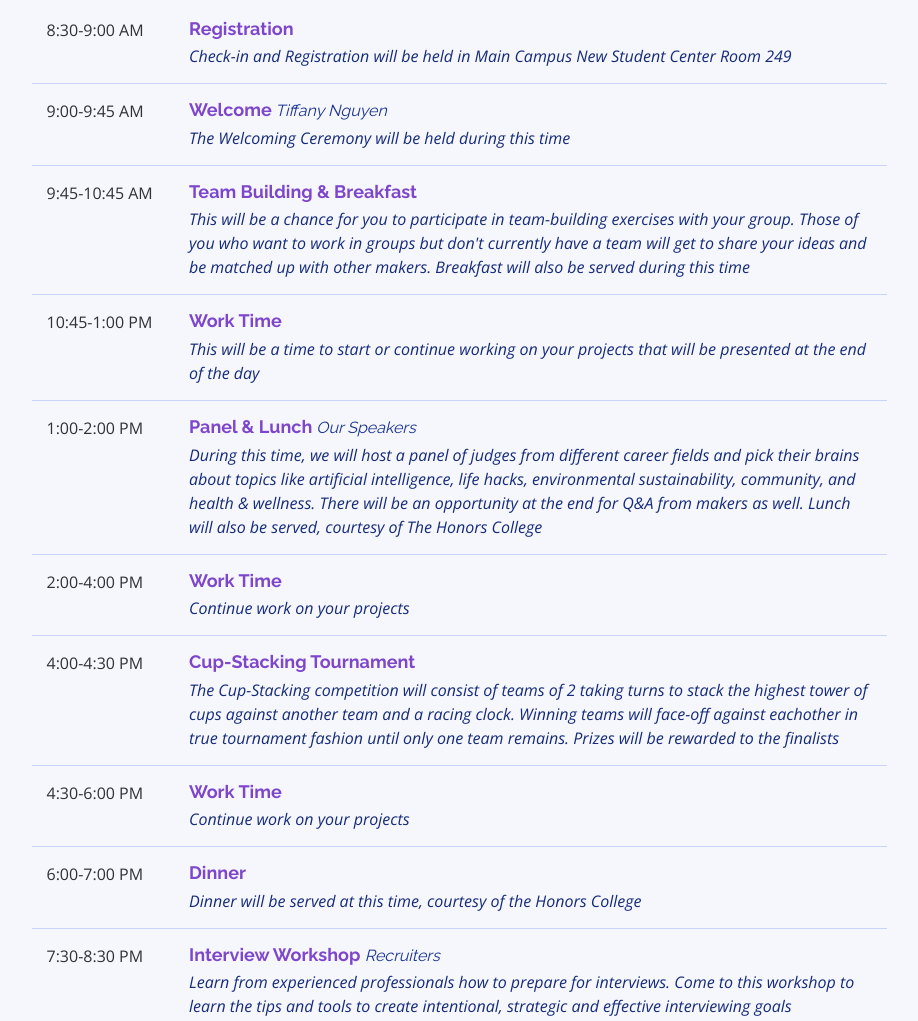
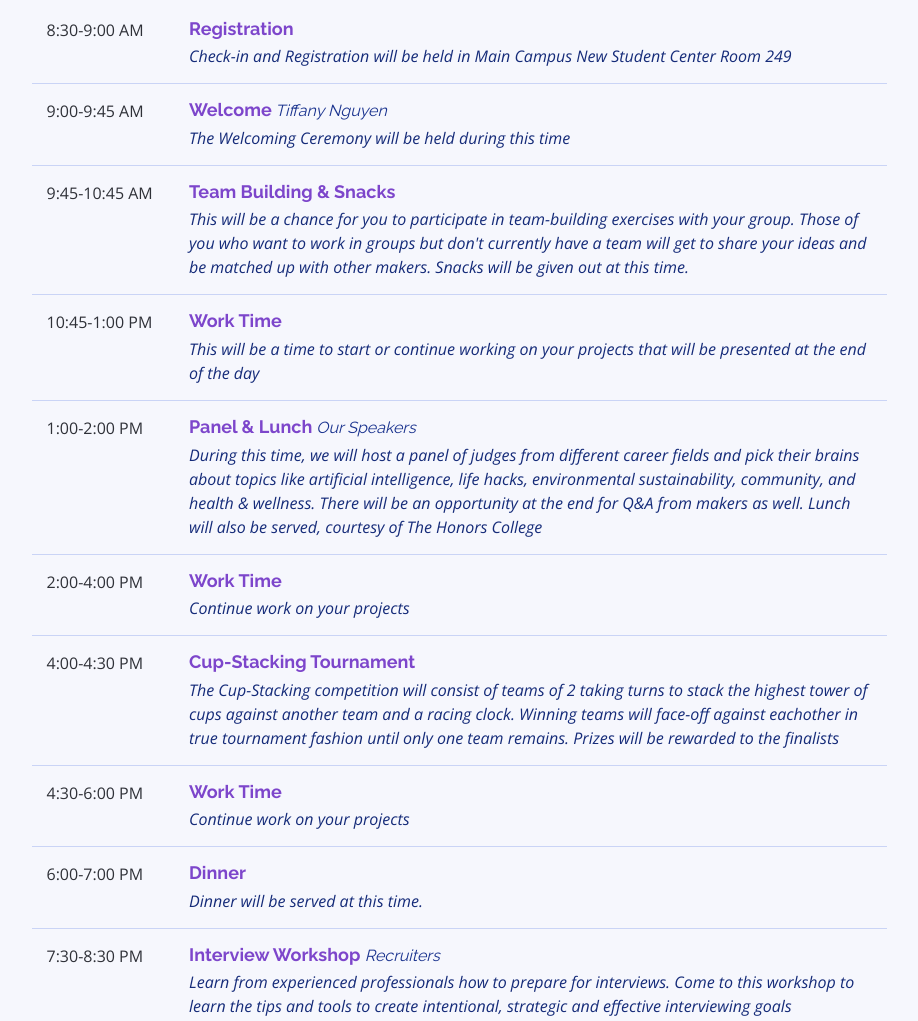
Before and after one commit to rowaul/spark-website-2019, a website: page public/index.html in a window 1280 px wide. Shown: the part 1931-2952 px from the top of the page, without its empty margins (181-1099 px from the left). Drawn offline with nearby package versions, Linux system fonts and the light colour scheme.

Commit message:
no longer telling lies

```diff
--- a/public/index.html
+++ b/public/index.html
@@ -219,8 +219,8 @@
             <div class="row schedule-item">
               <div class="col-md-2"><time>9:45-10:45 AM</time></div>
               <div class="col-md-10">
-                <h4>Team Building & Breakfast<span></span></h4>
-                <p>This will be a chance for you to participate in team-building exercises with your group. Those of you who want to work in groups but don't currently have a team will get to share your ideas and be matched up with other makers.  Breakfast will also be served during this time</p>
+                <h4>Team Building & Snacks<span></span></h4>
+                <p>This will be a chance for you to participate in team-building exercises with your group. Those of you who want to work in groups but don't currently have a team will get to share your ideas and be matched up with other makers.  Snacks will be given out at this time.</p>
               </div>
             </div>
 
@@ -268,7 +268,7 @@
               <div class="col-md-2"><time>6:00-7:00 PM</time></div>
               <div class="col-md-10">
                 <h4>Dinner<span></span></h4>
-                <p>Dinner will be served at this time, courtesy of the Honors College</p>
+                <p>Dinner will be served at this time.</p>
               </div>
             </div>
 
```
